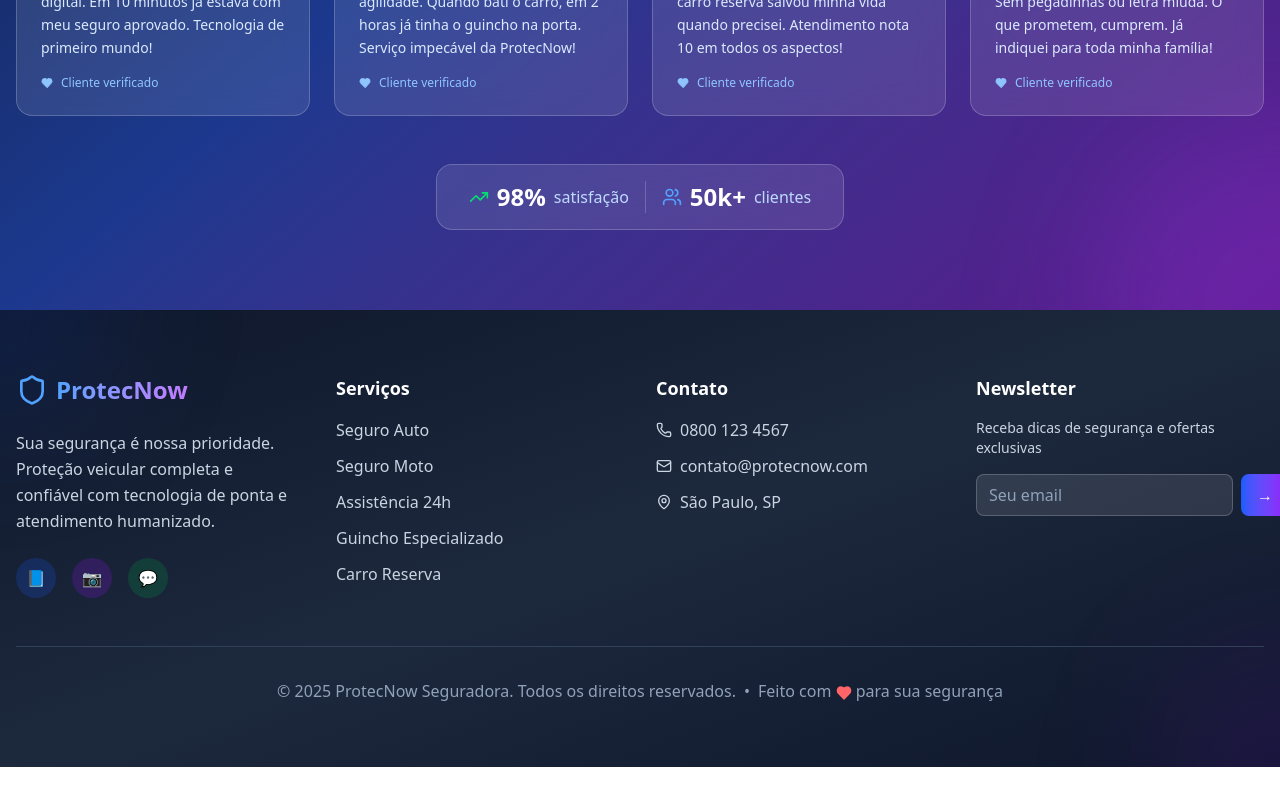
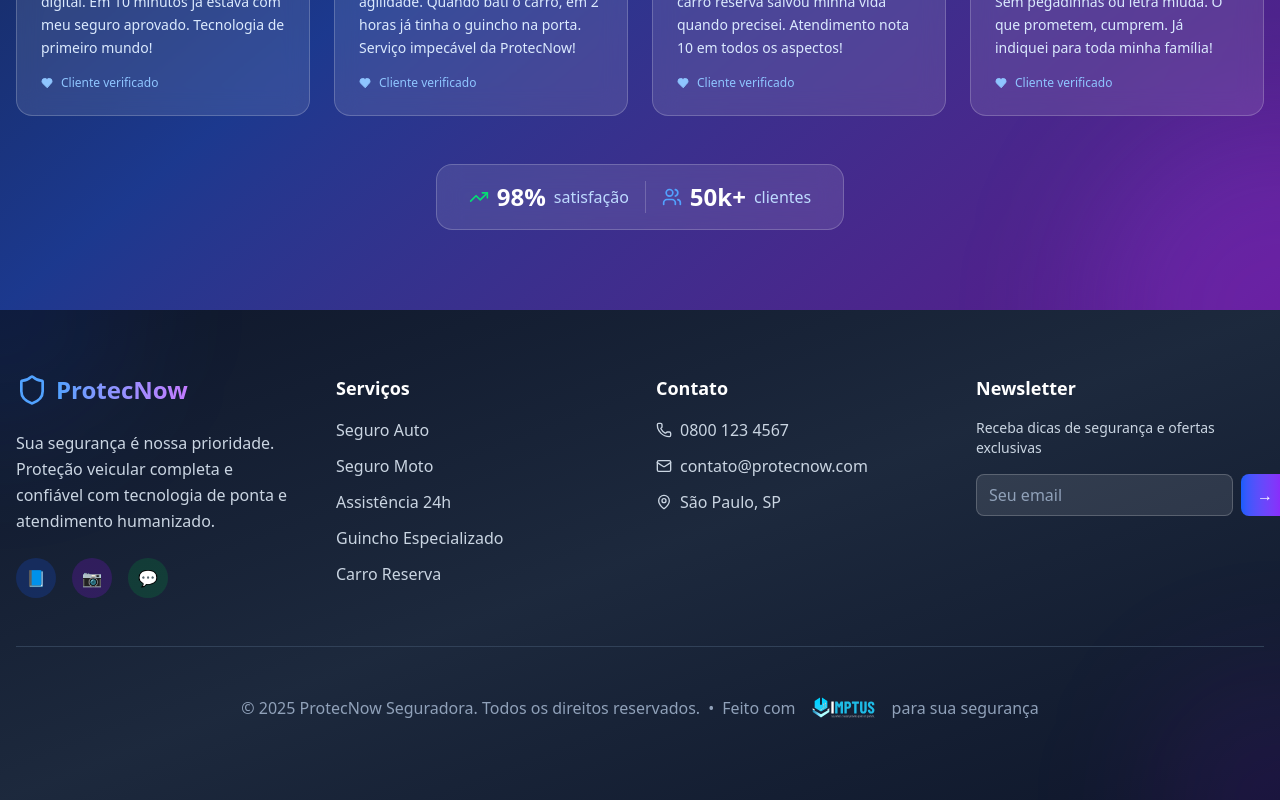
Before and after one commit to LuanLimaT/ImpetusProtecNow, a Next.js app in the folder boilerplate-nextjs-main/: page / in a window 1280 px wide. Shown: the part 3382-4182 px from the top of the page. Before the commit the page ends 4149 px from the top, so only its background shows below. Built offline with nearby package versions, Linux system fonts and the light colour scheme.

Commit message:
feat(footer): aumenta logo da IMPTUS e melhora contraste no rodapé

```diff
--- a/boilerplate-nextjs-main/src/app/Home/Footer.tsx
+++ b/boilerplate-nextjs-main/src/app/Home/Footer.tsx
@@ -1,11 +1,10 @@
-
-"use client";
-import { Shield, Phone, Mail, MapPin, Heart } from "lucide-react";
-import React from "react";
+"use client"
+import { Shield, Phone, Mail, MapPin } from "lucide-react"
+import Image from "next/image"
 
 export default function Footer() {
   return (
-  <footer className="bg-gradient-to-br from-slate-900 via-slate-800 to-slate-900 text-white py-16 relative overflow-hidden">
+    <footer className="bg-gradient-to-br from-slate-900 via-slate-800 to-slate-900 text-white py-16 relative overflow-hidden">
       <div className="absolute inset-0">
         <div className="absolute top-0 left-0 w-64 h-64 bg-blue-600/10 rounded-full blur-3xl -translate-x-32 -translate-y-32"></div>
         <div className="absolute bottom-0 right-0 w-64 h-64 bg-purple-600/10 rounded-full blur-3xl translate-x-32 translate-y-32"></div>
@@ -15,20 +14,31 @@
           <div className="space-y-6">
             <div className="flex items-center gap-2">
               <Shield className="w-8 h-8 text-blue-400" />
-              <h4 className="text-2xl font-bold bg-gradient-to-r from-blue-400 to-purple-400 bg-clip-text text-transparent">ProtecNow</h4>
+              <h4 className="text-2xl font-bold bg-gradient-to-r from-blue-400 to-purple-400 bg-clip-text text-transparent">
+                ProtecNow
+              </h4>
             </div>
             <p className="text-slate-300 leading-relaxed">
-              Sua segurança é nossa prioridade. Proteção veicular completa e confiável
-              com tecnologia de ponta e atendimento humanizado.
+              Sua segurança é nossa prioridade. Proteção veicular completa e confiável com tecnologia de ponta e
+              atendimento humanizado.
             </p>
             <div className="flex space-x-4">
-              <a href="#" className="w-10 h-10 bg-blue-600/20 hover:bg-blue-600 rounded-full flex items-center justify-center transition-colors">
+              <a
+                href="#"
+                className="w-10 h-10 bg-blue-600/20 hover:bg-blue-600 rounded-full flex items-center justify-center transition-colors"
+              >
                 📘
               </a>
-              <a href="#" className="w-10 h-10 bg-purple-600/20 hover:bg-purple-600 rounded-full flex items-center justify-center transition-colors">
+              <a
+                href="#"
+                className="w-10 h-10 bg-purple-600/20 hover:bg-purple-600 rounded-full flex items-center justify-center transition-colors"
+              >
                 📷
               </a>
-              <a href="#" className="w-10 h-10 bg-green-600/20 hover:bg-green-600 rounded-full flex items-center justify-center transition-colors">
+              <a
+                href="#"
+                className="w-10 h-10 bg-green-600/20 hover:bg-green-600 rounded-full flex items-center justify-center transition-colors"
+              >
                 💬
               </a>
             </div>
@@ -65,9 +75,7 @@
 
           <div className="space-y-4">
             <h5 className="font-semibold text-white text-lg">Newsletter</h5>
-            <p className="text-slate-300 text-sm">
-              Receba dicas de segurança e ofertas exclusivas
-            </p>
+            <p className="text-slate-300 text-sm">Receba dicas de segurança e ofertas exclusivas</p>
             <div className="flex gap-2">
               <input
                 type="email"
@@ -82,13 +90,24 @@
         </div>
 
         <div className="border-t border-slate-700 pt-8 text-center">
-          <p className="text-slate-400">
+          <p className="text-slate-400 flex items-center justify-center flex-wrap gap-2">
             &copy; {new Date().getFullYear()} ProtecNow Seguradora. Todos os direitos reservados.
-            <span className="mx-2">•</span>
-            Feito com <Heart className="w-4 h-4 inline text-red-400 fill-current" /> para sua segurança
+            <span className="hidden sm:inline">•</span>
+            <span className="flex items-center gap-2">
+              Feito com
+              <Image
+                src="/FundoAzulEscuro.svg"
+                alt="Logo IMPTUS"
+                width={80}
+                height={32}
+                className="inline-block"
+                style={{ filter: "brightness(1.2)" }}
+              />
+              para sua segurança
+            </span>
           </p>
         </div>
       </div>
     </footer>
-  );
+  )
 }
```
Also changed, not shown: boilerplate-nextjs-main/public/FundoAzulEscuro.svg (added).
